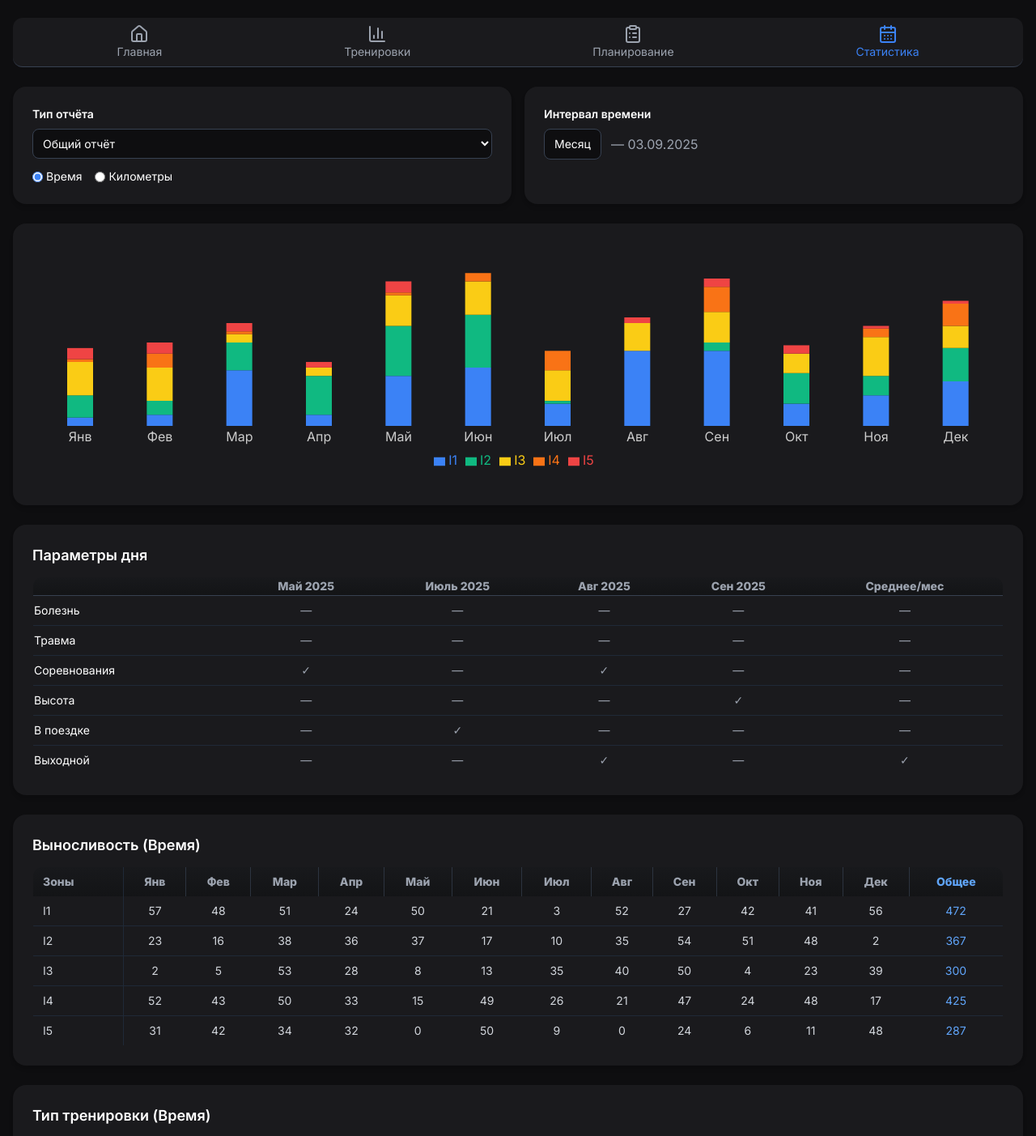
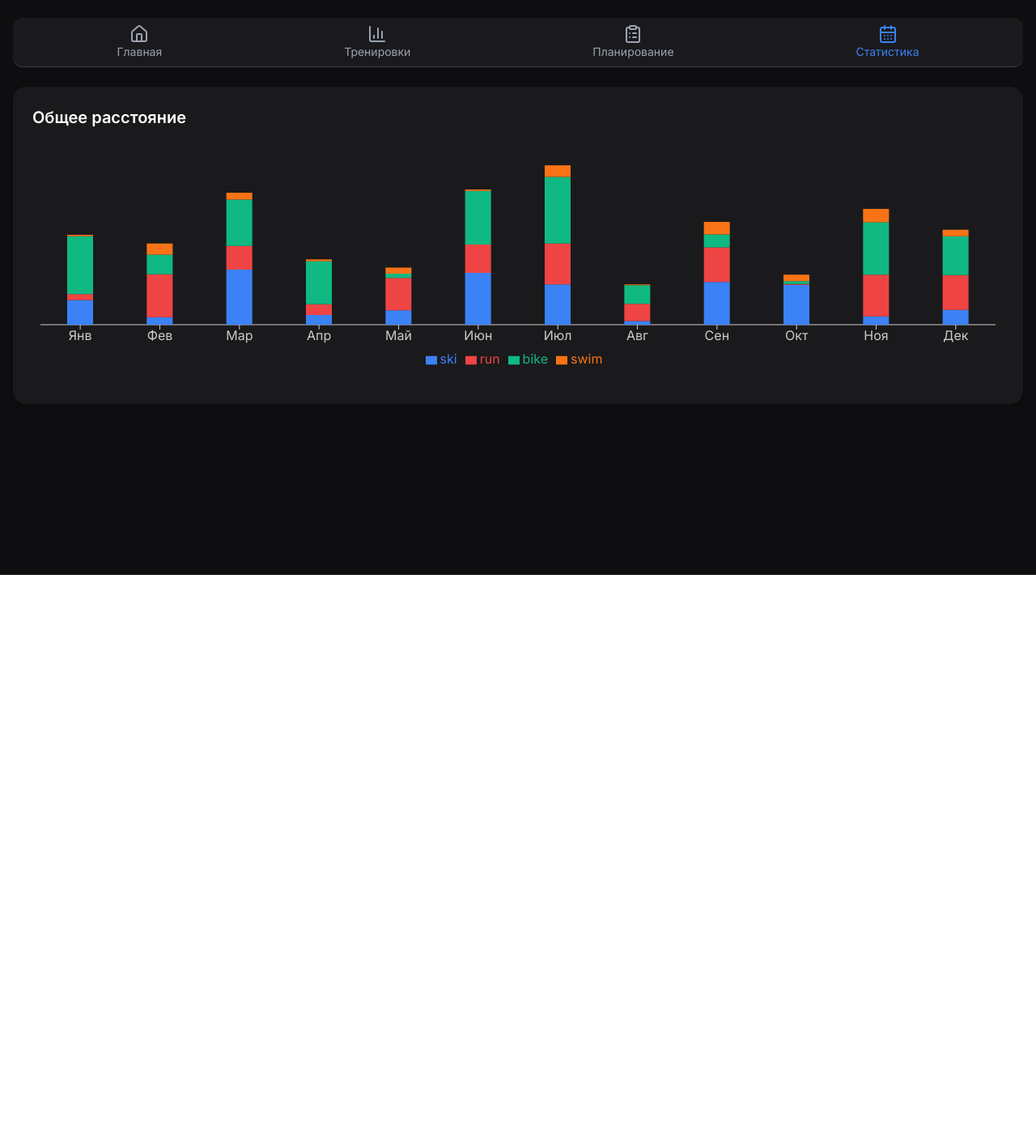
Before and after one commit to mbaliabin/dagbook-test, a React (Vite) app in the folder fasx-frontend/: page /statistics in a window 1280 px wide. Shown: the part 90-1493 px from the top of the page at 81% size. After the commit the page ends 800 px from the top, so only its background shows below. Built offline with nearby package versions, Linux system fonts and the light colour scheme.

Commit message:
Доработка StatisticsPage.tsx 69

```diff
--- a/fasx-frontend/src/pages/StatisticsPage.tsx
+++ b/fasx-frontend/src/pages/StatisticsPage.tsx
@@ -9,18 +9,10 @@ import {
 } from "lucide-react";
 import { useNavigate, useLocation } from "react-router-dom";
 import dayjs from "dayjs";
-import "react-date-range/dist/styles.css";
-import "react-date-range/dist/theme/default.css";
 
 export default function StatisticsPage() {
-  const [reportType, setReportType] = useState("Общий отчёт");
-  const [interval, setInterval] = useState("Месяц");
-  const [mode, setMode] = useState<"Время" | "Километры">("Время");
+  const [reportType, setReportType] = useState("Общее расстояние");
   const [name, setName] = useState("Максим");
-  const [dateRange, setDateRange] = useState<{ startDate: Date; endDate: Date } | null>({
-    startDate: dayjs().startOf("isoWeek").toDate(),
-    endDate: dayjs().endOf("isoWeek").toDate()
-  });
 
   const navigate = useNavigate();
   const location = useLocation();
@@ -42,23 +34,20 @@ export default function StatisticsPage() {
     "Июл", "Авг", "Сен", "Окт", "Ноя", "Дек"
   ];
 
-  const mockData = months.map(m => ({
+  // Пример данных для отчета "Общее расстояние"
+  const distanceData = months.map((m) => ({
     month: m,
-    I1: Math.floor(Math.random() * 30),
-    I2: Math.floor(Math.random() * 20),
-    I3: Math.floor(Math.random() * 15),
-    I4: Math.floor(Math.random() * 10),
-    I5: Math.floor(Math.random() * 5)
+    run: Math.floor(Math.random() * 100),      // бег
+    ski: Math.floor(Math.random() * 120),      // лыжи
+    bike: Math.floor(Math.random() * 150),     // велосипед
+    swim: Math.floor(Math.random() * 30)       // плавание
   }));
-
-  // Генератор случайных значений для таблиц
-  const generateValue = () => Math.floor(Math.random() * (mode === "Время" ? 60 : 10));
 
   return (
     <div className="min-h-screen bg-[#0e0e10] text-white px-4 py-6">
       <div className="max-w-7xl mx-auto space-y-6">
 
-        {/* Верхняя плашка — аватар, имя, кнопки и период */}
+        {/* Верхняя плашка — аватар, имя, кнопки */}
         <div className="flex flex-col md:flex-row md:items-center md:justify-between gap-4">
           <div className="flex items-center space-x-4">
             <img
@@ -68,12 +57,7 @@ export default function StatisticsPage() {
             />
             <div>
               <h1 className="text-2xl font-bold text-white">{name}</h1>
-              <p className="text-sm text-gray-400">
-                {!dateRange
-                  ? dayjs().format('MMMM YYYY')
-                  : `${dayjs(dateRange.startDate).format('DD MMM YYYY')} — ${dayjs(dateRange.endDate).format('DD MMM YYYY')}`
-                }
-              </p>
+              <p className="text-sm text-gray-400">{dayjs().format('MMMM YYYY')}</p>
             </div>
           </div>
 
@@ -103,156 +87,20 @@ export default function StatisticsPage() {
           })}
         </div>
 
-        {/* Фильтры */}
-        <div className="grid grid-cols-1 md:grid-cols-2 gap-4">
-          <div className="bg-[#1a1a1d] p-6 rounded-2xl shadow-md">
-            <label className="block text-sm font-semibold mb-2">Тип отчёта</label>
-            <select
-              value={reportType}
-              onChange={(e) => setReportType(e.target.value)}
-              className="w-full bg-[#0e0e10] border border-gray-700 rounded-lg p-2 text-sm"
-            >
-              <option>Общий отчёт</option>
-              <option>Выносливость</option>
-              <option>Силовые</option>
-            </select>
-            <div className="flex items-center gap-4 mt-3 text-sm">
-              <label className="flex items-center gap-1 cursor-pointer">
-                <input type="radio" checked={mode === "Время"} onChange={() => setMode("Время")} className="accent-blue-500" />
-                Время
-              </label>
-              <label className="flex items-center gap-1 cursor-pointer">
-                <input type="radio" checked={mode === "Километры"} onChange={() => setMode("Километры")} className="accent-blue-500" />
-                Километры
-              </label>
-            </div>
-          </div>
-
-          <div className="bg-[#1a1a1d] p-6 rounded-2xl shadow-md">
-            <label className="block text-sm font-semibold mb-2">Интервал времени</label>
-            <div className="flex items-center gap-3">
-              <button className="bg-[#0e0e10] border border-gray-700 rounded-lg px-3 py-2 text-sm">
-                {interval}
-              </button>
-              <span className="text-gray-400">— 03.09.2025</span>
-            </div>
-          </div>
-        </div>
-
-        {/* Диаграмма */}
+        {/* Отчет "Общее расстояние" */}
         <div className="bg-[#1a1a1d] p-6 rounded-2xl shadow-md">
+          <h2 className="text-xl font-semibold mb-4">Общее расстояние</h2>
           <ResponsiveContainer width="100%" height={300}>
-            <BarChart data={mockData} margin={{ top: 20, right: 10, left: 10, bottom: 20 }}>
-              <XAxis dataKey="month" axisLine={false} tickLine={false} stroke="#ccc" />
+            <BarChart data={distanceData} margin={{ top: 20, right: 10, left: 10, bottom: 20 }}>
+              <XAxis dataKey="month" stroke="#ccc" />
               <Tooltip contentStyle={{ backgroundColor: "#1a1a1d", border: "1px solid #333", color: "#fff" }} />
               <Legend wrapperStyle={{ color: "#fff" }} />
-              <Bar dataKey="I1" stackId="a" fill="#3b82f6" barSize={32} />
-              <Bar dataKey="I2" stackId="a" fill="#10b981" barSize={32} />
-              <Bar dataKey="I3" stackId="a" fill="#facc15" barSize={32} />
-              <Bar dataKey="I4" stackId="a" fill="#f97316" barSize={32} />
-              <Bar dataKey="I5" stackId="a" fill="#ef4444" barSize={32} />
+              <Bar dataKey="ski" stackId="a" fill="#3b82f6" barSize={32} />
+              <Bar dataKey="run" stackId="a" fill="#ef4444" barSize={32} />
+              <Bar dataKey="bike" stackId="a" fill="#10b981" barSize={32} />
+              <Bar dataKey="swim" stackId="a" fill="#f97316" barSize={32} />
             </BarChart>
           </ResponsiveContainer>
-        </div>
-
-        {/* Параметры дня */}
-        <div className="bg-[#1a1a1d] p-6 rounded-2xl shadow-md">
-          <h2 className="text-lg font-semibold mb-3">Параметры дня</h2>
-          <div className="overflow-x-auto">
-            <table className="w-full text-sm border-collapse border border-gray-800 rounded-xl overflow-hidden">
-              <thead className="text-gray-400 border-b border-gray-700 bg-gradient-to-b from-[#18191c] to-[#131416]">
-                <tr>
-                  <th className="text-left py-2"></th>
-                  {["Май 2025", "Июль 2025", "Авг 2025", "Сен 2025", "Среднее/мес"].map((m) => (
-                    <th key={m}>{m}</th>
-                  ))}
-                </tr>
-              </thead>
-              <tbody>
-                {[
-                  { row: "Болезнь", values: ["—", "—", "—", "—", "—"] },
-                  { row: "Травма", values: ["—", "—", "—", "—", "—"] },
-                  { row: "Соревнования", values: ["✓", "—", "✓", "—", "—"] },
-                  { row: "Высота", values: ["—", "—", "—", "✓", "—"] },
-                  { row: "В поездке", values: ["—", "✓", "—", "—", "—"] },
-                  { row: "Выходной", values: ["—", "—", "✓", "—", "✓"] },
-                ].map((item) => (
-                  <tr key={item.row} className="border-b border-gray-800 hover:bg-[#1d1e22]/80 transition-colors duration-150">
-                    <td className="py-2">{item.row}</td>
-                    {item.values.map((v, i) => (
-                      <td key={i} className="text-center text-gray-400">{v}</td>
-                    ))}
-                  </tr>
-                ))}
-              </tbody>
-            </table>
-          </div>
-        </div>
-
-        {/* Выносливость */}
-        <div className="bg-[#1a1a1d] p-6 rounded-2xl shadow-md">
-          <h2 className="text-lg font-semibold mb-3">Выносливость ({mode})</h2>
-          <div className="overflow-x-auto">
-            <table className="w-full text-sm text-gray-300 border-collapse border border-gray-800 rounded-xl overflow-hidden">
-              <thead className="text-gray-400 bg-gradient-to-b from-[#18191c] to-[#131416]">
-                <tr>
-                  <th className="text-left py-2 px-3 border-r border-gray-800">Зоны</th>
-                  {months.map((m) => (
-                    <th key={m} className="py-2 px-2 text-center border-r border-gray-700/70">{m}</th>
-                  ))}
-                  <th className="py-2 px-2 text-center text-blue-400 border-l border-gray-800">Общее</th>
-                </tr>
-              </thead>
-              <tbody>
-                {["I1", "I2", "I3", "I4", "I5"].map((zone) => {
-                  const rowValues = months.map(generateValue);
-                  const total = rowValues.reduce((a, b) => a + b, 0);
-                  return (
-                    <tr key={zone} className="border-b border-gray-800">
-                      <td className="py-2 px-3 border-r border-gray-800">{zone}</td>
-                      {rowValues.map((v, i) => (
-                        <td key={i} className="text-center">{v}</td>
-                      ))}
-                      <td className="text-center text-blue-400">{total}</td>
-                    </tr>
-                  );
-                })}
-              </tbody>
-            </table>
-          </div>
-        </div>
-
-        {/* Тип тренировки */}
-        <div className="bg-[#1a1a1d] p-6 rounded-2xl shadow-md mb-10">
-          <h2 className="text-lg font-semibold mb-3">Тип тренировки ({mode})</h2>
-          <div className="overflow-x-auto">
-            <table className="w-full text-sm text-gray-300 border-collapse border border-gray-800 rounded-xl overflow-hidden">
-              <thead className="text-gray-400 bg-gradient-to-b from-[#18191c] to-[#131416]">
-                <tr>
-                  <th className="text-left py-2 px-3 border-r border-gray-800">Тип тренировки</th>
-                  {months.map((m) => (
-                    <th key={m} className="py-2 px-2 text-center border-r border-gray-700/70">{m}</th>
-                  ))}
-                  <th className="py-2 px-2 text-center text-blue-400 border-l border-gray-800">Общее</th>
-                </tr>
-              </thead>
-              <tbody>
-                {["Бег", "Велосипед", "Силовая тренировка", "Плавание", "Другое"].map((type) => {
-                  const rowValues = months.map(generateValue);
-                  const total = rowValues.reduce((a, b) => a + b, 0);
-                  return (
-                    <tr key={type} className="border-b border-gray-800">
-                      <td className="py-2 px-3 border-r border-gray-800">{type}</td>
-                      {rowValues.map((v, i) => (
-                        <td key={i} className="text-center">{v}</td>
-                      ))}
-                      <td className="text-center text-blue-400">{total}</td>
-                    </tr>
-                  );
-                })}
-              </tbody>
-            </table>
-          </div>
         </div>
 
       </div>
```
